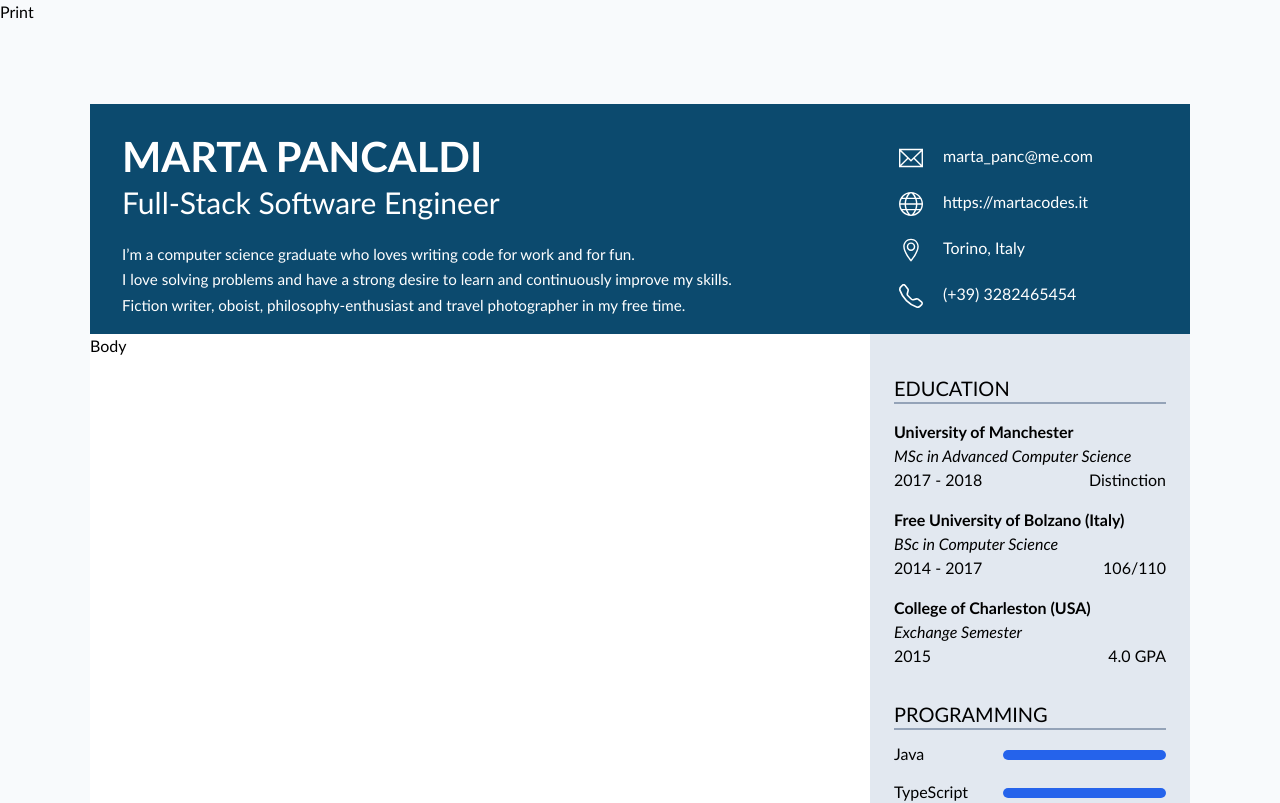
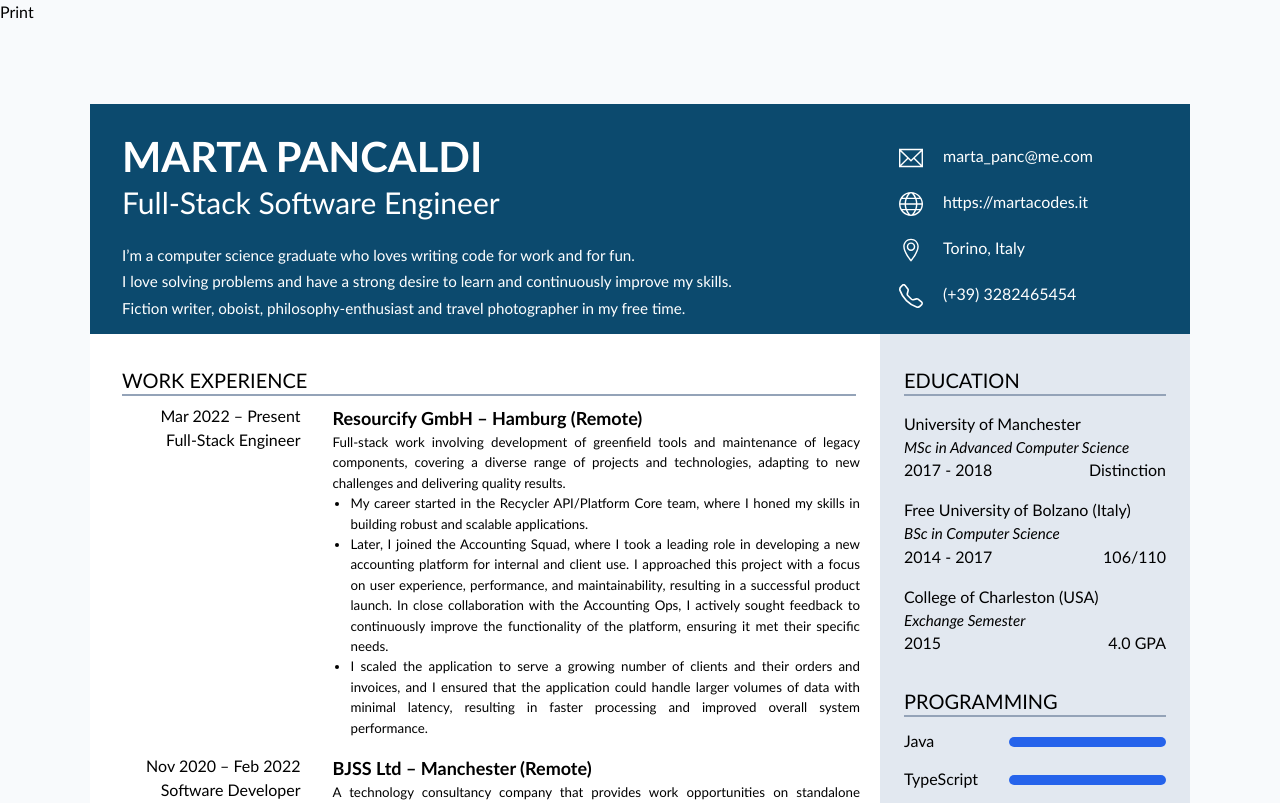
Before and after one commit to martapanc/cv-maker, a Next.js app: page /html in a window 1280 px wide. Shown: the top 803 px of the page. Built offline with nearby package versions, Linux system fonts and the light colour scheme.

Commit message:
feat: add body structure

```diff
--- /dev/null
+++ b/declaration.d.ts
@@ -0,0 +1 @@
+declare module '*.md';
--- a/next.config.js
+++ b/next.config.js
@@ -37,6 +37,10 @@ const nextConfig = {
           dimensions: false,
           titleProp: true,
         },
+      },
+      {
+        test: /\.md$/,
+        use: 'raw-loader',
       }
     );
 
--- a/package.json
+++ b/package.json
@@ -22,6 +22,7 @@
     "clsx": "^1.2.1",
     "lucide-react": "^0.260.0",
     "next": "^13.5.4",
+    "raw-loader": "^4.0.2",
     "react": "^18.2.0",
     "react-dom": "^18.2.0",
     "react-icons": "^4.11.0",
--- a/src/components/cv/Cv.tsx
+++ b/src/components/cv/Cv.tsx
@@ -7,14 +7,14 @@ import Header from '@/components/cv/sections/Header';
 import Sidebar from '@/components/cv/sections/Sidebar';
 
 const CvDocument = () => {
-  const { header, sidebar } = data;
+  const { header, body, sidebar } = data;
 
   return (
     <div className='h-[1555px] w-[1100px] bg-white'>
       <Header {...header} />
 
       <div className='flex h-[1325px]'>
-        <Body />
+        <Body {...body} />
         <Sidebar {...sidebar} />
       </div>
     </div>
--- /dev/null
+++ b/src/components/cv/cards/WorkCard.tsx
@@ -0,0 +1,26 @@
+import ReactMarkdown from 'react-markdown';
+
+import { Job } from '@/types/Job';
+
+export interface WorkCardProps {
+  job: Job;
+}
+
+const WorkCard: React.FC<WorkCardProps> = ({ job }) => {
+  return (
+    <div className='mb-4 flex'>
+      <div className='flex w-[28%] flex-col items-end pe-4'>
+        <span>{job.dates}</span>
+        <span>{job.jobTitle}</span>
+      </div>
+      <div className='flex w-[72%] flex-col ps-4'>
+        <span className='text-lg font-semibold'>{job.name}</span>
+        <ReactMarkdown className='p-xs job-description me-2 text-justify font-light'>
+          {job.description}
+        </ReactMarkdown>
+      </div>
+    </div>
+  );
+};
+
+export default WorkCard;
--- a/src/components/cv/sections/Body.tsx
+++ b/src/components/cv/sections/Body.tsx
@@ -1,5 +1,43 @@
-const Body = () => {
-  return <div className='w-[780px]'>Body</div>;
+import bjss from '@/data/bjss.md';
+import booking from '@/data/booking.md';
+import resourcify from '@/data/resourcify.md';
+
+import WorkCard from '@/components/cv/cards/WorkCard';
+import SectionHeader from '@/components/headers/SectionHeader';
+
+import { Job } from '@/types/Job';
+
+export interface BodyProps {
+  jobs: Job[];
+}
+
+const Body = (props: BodyProps) => {
+  const fileMappings: { [key: string]: string } = {
+    bjss: bjss,
+    booking: booking,
+    resourcify: resourcify,
+  };
+
+  props.jobs.map((job) => {
+    if (job.description.endsWith('md')) {
+      const jobName = job.description.replace('.md', '');
+      job.description = fileMappings[jobName];
+    }
+  });
+
+  return (
+    <div className='w-[790px] px-3 py-6'>
+      <div className='py-2 pe-3 ps-5'>
+        <SectionHeader title='Work experience' />
+      </div>
+
+      {props.jobs.map((job, id) => (
+        <div key={id}>
+          <WorkCard job={job} />
+        </div>
+      ))}
+    </div>
+  );
 };
 
 export default Body;
--- a/src/components/cv/sections/Sidebar.tsx
+++ b/src/components/cv/sections/Sidebar.tsx
@@ -16,14 +16,14 @@ export interface SidebarProps {
 
 const Sidebar = (props: SidebarProps) => {
   return (
-    <div className='w-[320px] bg-slate-200 px-6 py-10'>
+    <div className='w-[310px] bg-slate-200 px-6 pb-10 pt-8'>
       <div className='education' aria-label='education'>
         <SectionHeader title='Education' />
 
         {props.education.map((entry, id) => (
           <div key={id} className='my-4 flex flex-col'>
-            <strong>{entry.school}</strong>
-            <i className=''>{entry.degree}</i>
+            <span className='font-medium'>{entry.school}</span>
+            <i className='p-sm font-normal-light'>{entry.degree}</i>
             <div className='flex justify-between'>
               <span>{entry.years}</span>
               <span>{entry.grade}</span>
--- a/src/components/cv/sections/style.css
+++ b/src/components/cv/sections/style.css
@@ -1,9 +1,26 @@
 .p-sm {
   font-size: 0.95rem;
-  line-height: 1.4;
+  line-height: 1.4rem;
+}
+
+.p-xs {
+  font-size: 13.3px;
+  line-height: 1.275rem;
 }
 
 .text-45xl {
   font-size: 2.6rem;
   line-height: 1;
 }
+
+.font-normal-light {
+  font-weight: 350;
+}
+
+li {
+  list-style-type: disc;
+}
+
+.job-description li {
+  margin-left: 18px;
+}
--- a/src/data/data.json
+++ b/src/data/data.json
@@ -76,7 +76,7 @@
         "name": "ICT Group – Reggio Emilia, Italy (Hybrid)",
         "jobTitle": "Frontend developer",
         "dates": "July 2016 – Mar 2017",
-        "description": "Completed a 300-hour curricular internship, which led to a 5-month part-time contract. During this time, I developed a customized HRMS web application that allowed employees and HR staff to manage holiday, sick leave, and business travel requests.",
+        "description": "A 300-hour curricular internship, which led to a 5-month part-time contract. During this time, I developed a customized HRMS web application that allowed employees and HR staff to manage holiday, sick leave, and business travel requests.",
         "skills": ["AngularJS", "Bootstrap", "jQuery", "NodeJS", "MongoDB"]
       }
     ]
--- a/src/data/resourcify.md
+++ b/src/data/resourcify.md
@@ -1,5 +1,7 @@
 Full-stack work involving development of greenfield tools and maintenance of legacy components, covering a diverse range of projects and technologies, adapting to new challenges and delivering quality results.
 
 - My career started in the Recycler API/Platform Core team, where I honed my skills in building robust and scalable applications.
+
 - Later, I joined the Accounting Squad, where I took a leading role in developing a new accounting platform for internal and client use. I approached this project with a focus on user experience, performance, and maintainability, resulting in a successful product launch. In close collaboration with the Accounting Ops, I actively sought feedback to continuously improve the functionality of the platform, ensuring it met their specific needs.
-- I successfully scaled the application to serve a growing number of clients and their orders and invoices, and I ensured that the application could handle larger volumes of data with minimal latency, resulting in faster processing and improved overall system performance.
+
+- I scaled the application to serve a growing number of clients and their orders and invoices, and I ensured that the application could handle larger volumes of data with minimal latency, resulting in faster processing and improved overall system performance.
--- /dev/null
+++ b/src/types/Job.ts
@@ -0,0 +1,7 @@
+export interface Job {
+  name: string;
+  jobTitle: string;
+  dates: string;
+  description: string;
+  skills: string[];
+}
```
Also changed, not shown: 1 other file (tests, documents, lock files or other folders).
